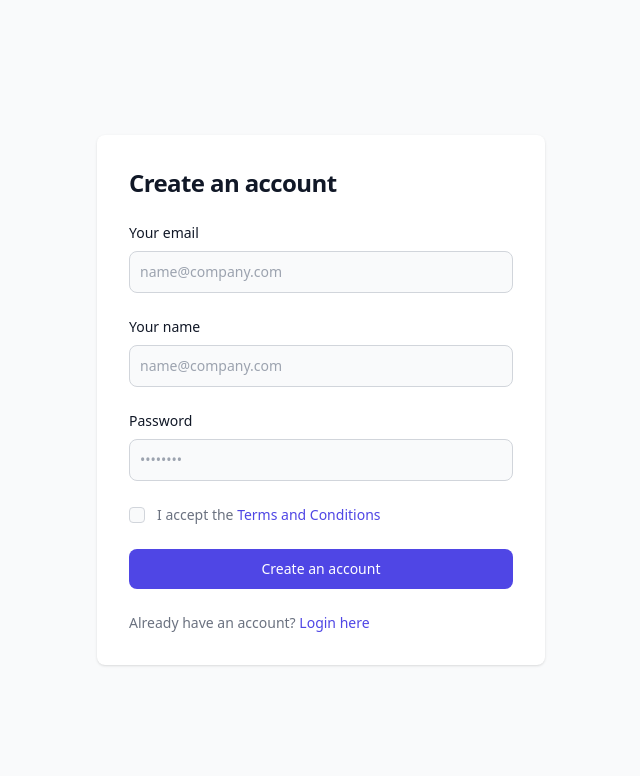
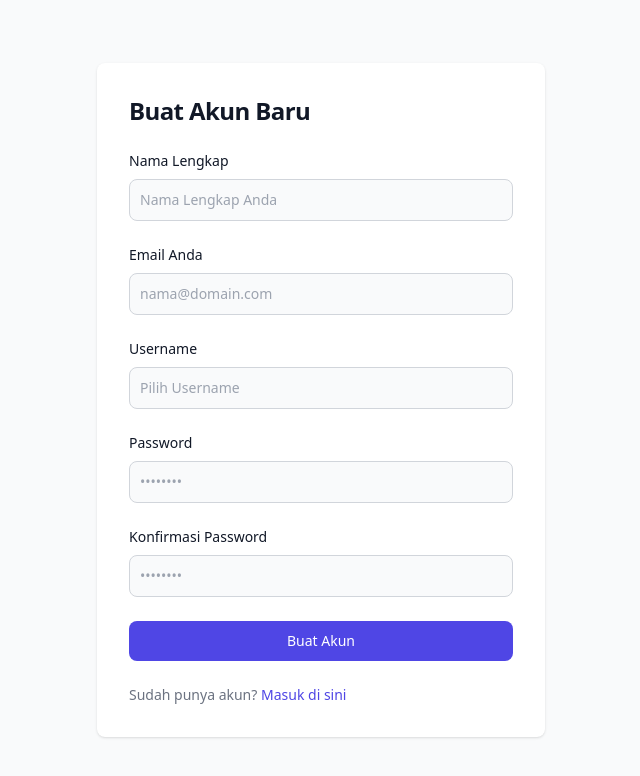
Before and after one commit to adtfbr/booksales-fe, a React (Vite) app: page /register in a window 1280 px wide. Shown: the top 776 px of the page, without its empty margins (319-959 px from the left). Built offline with nearby package versions, Linux system fonts and the light colour scheme.

Commit message:
tugas pertemuan 3

```diff
--- a/src/components/navbar.jsx
+++ b/src/components/navbar.jsx
@@ -3,30 +3,36 @@ import { Link } from "react-router-dom";
 export default function Navbar() {
   return (
     <>
-      <header>
       <nav className="bg-white border-gray-200 px-4 lg:px-6 py-2.5 dark:bg-gray-800">
         <div className="flex flex-wrap justify-between items-center mx-auto max-w-screen-xl">
-            <Link to={"/"} className="flex item-center">
+          <Link to="/" className="flex items-center">
             <img
               src="https://flowbite.com/docs/images/logo.svg"
               className="mr-3 h-6 sm:h-9"
-                alt="Flowbite Logo"
+              alt="BookSales Logo"
             />
             <span className="self-center text-xl font-semibold whitespace-nowrap dark:text-white">
-                Flowbite
+              BookSales
             </span>
           </Link>
           <div className="flex items-center lg:order-2">
-              <Link to={"login"}
-              className="text-gray-800 dark:text-white hover:bg-gray-50 focus:ring-4 focus:ring-gray-300 font-medium rounded-lg text-sm px-4 lg:px-5 py-2 lg:py-2.5 mr-2 dark:hover:bg-gray-700 focus:outline-none dark:focus:ring-gray-800">
+
+            {/* Tombol Masuk */}
+            <Link
+              to="/login"
+              className="text-gray-800 dark:text-white hover:bg-gray-50 focus:ring-4 focus:ring-gray-300 font-medium rounded-lg text-sm px-4 lg:px-5 py-2 lg:py-2.5 mr-2 dark:hover:bg-gray-700 focus:outline-none dark:focus:ring-gray-800"
+            >
               Masuk
             </Link>
+
+            {/* Tombol Bergabung */}
             <Link
-                to={"register"}
+              to="/register"
               className="text-white bg-indigo-700 hover:bg-indigo-800 focus:ring-4 focus:ring-indigo-300 font-medium rounded-lg text-sm px-4 lg:px-5 py-2 lg:py-2.5 mr-2 dark:bg-indigo-600 dark:hover:bg-indigo-700 focus:outline-none dark:focus:ring-indigo-800"
             >
               Bergabung
             </Link>
+
             <button
               data-collapse-toggle="mobile-menu-2"
               type="button"
@@ -45,7 +51,7 @@ export default function Navbar() {
                   fillRule="evenodd"
                   d="M3 5a1 1 0 011-1h12a1 1 0 110 2H4a1 1 0 01-1-1zM3 10a1 1 0 011-1h12a1 1 0 110 2H4a1 1 0 01-1-1zM3 15a1 1 0 011-1h12a1 1 0 110 2H4a1 1 0 01-1-1z"
                   clipRule="evenodd"
-                  ></path>
+                />
               </svg>
               <svg
                 className="hidden w-6 h-6"
@@ -57,7 +63,7 @@ export default function Navbar() {
                   fillRule="evenodd"
                   d="M4.293 4.293a1 1 0 011.414 0L10 8.586l4.293-4.293a1 1 0 111.414 1.414L11.414 10l4.293 4.293a1 1 0 01-1.414 1.414L10 11.414l-4.293 4.293a1 1 0 01-1.414-1.414L8.586 10 4.293 5.707a1 1 0 010-1.414z"
                   clipRule="evenodd"
-                  ></path>
+                />
               </svg>
             </button>
           </div>
@@ -99,7 +105,6 @@ export default function Navbar() {
             </div>
           </div>
         </nav>
-      </header>
     </>
   );
 }
--- a/src/layouts/admin.jsx
+++ b/src/layouts/admin.jsx
@@ -1,6 +1,21 @@
-import { Link, Outlet } from "react-router-dom";
+import { Link, Outlet, useNavigate } from "react-router-dom";
+import { useEffect } from "react";
+
 
 export default function AdminLayout() {
+  const navigate = useNavigate();
+
+  useEffect(() => {
+    // eslint-disable-next-line no-undef
+    initFlowbite();
+  }, []);
+
+  const handleLogout = (e) => {
+    e.preventDefault();
+    localStorage.removeItem("token");
+    localStorage.removeItem("user");
+    navigate("/");
+  };
   return (
     <>
       <div className="antialiased bg-gray-50 dark:bg-gray-900">
@@ -92,7 +107,7 @@ export default function AdminLayout() {
                   alt="user photo"
                 />
               </button>
-              {/* <!-- Dropdown menu --> */}
+
               <div
                 className="hidden z-50 my-4 w-56 text-base list-none bg-white rounded divide-y divide-gray-100 shadow dark:bg-gray-700 dark:divide-gray-600 rounded-xl"
                 id="dropdown"
@@ -110,20 +125,19 @@ export default function AdminLayout() {
                   aria-labelledby="dropdown"
                 >
                   <li>
-                    <Link
-                      to="#"
+                    <a
+                      href="#"
+                      onClick={handleLogout}
                       className="block py-2 px-4 text-sm hover:bg-gray-100 dark:hover:bg-gray-600 dark:hover:text-white"
                     >
                       Sign out
-                    </Link>
+                    </a>
                   </li>
                 </ul>
               </div>
             </div>
           </div>
         </nav>
-
-        {/* <!-- Sidebar --> */}
 
         <aside
           className="fixed top-0 left-0 z-40 w-64 h-screen pt-14 transition-transform -translate-x-full bg-white border-r border-gray-200 md:translate-x-0 dark:bg-gray-800 dark:border-gray-700"
@@ -218,7 +232,7 @@ export default function AdminLayout() {
               </li>
             </ul>
 
-            <ul className="pt-5 mt-5 space-y-2 borderT border-gray-200 dark:border-gray-700">
+            <ul className="pt-5 mt-5 space-y-2 border-t border-gray-200 dark:border-gray-700">
               <li>
                 <Link
                   to="/admin/books"
@@ -283,6 +297,30 @@ export default function AdminLayout() {
                   <span className="ml-3">Help</span>
                 </Link>
               </li>
+
+              <li>
+                <button
+                  onClick={handleLogout}
+                  className="flex items-center p-2 text-base font-medium text-gray-900 rounded-lg transition duration-75 hover:bg-gray-100 dark:hover:bg-gray-700 dark:text-white group w-full"
+                >
+                  <svg
+                    aria-hidden="true"
+                    className="flex-shrink-0 w-6 h-6 text-gray-500 transition duration-75 dark:text-gray-400 group-hover:text-gray-900 dark:group-hover:text-white"
+                    fill="none"
+                    stroke="currentColor"
+                    viewBox="0 0 24 24"
+                    xmlns="http://www.w3.org/2000/svg"
+                    strokeWidth="1.5"
+                  >
+                    <path
+                      strokeLinecap="round"
+                      strokeLinejoin="round"
+                      d="M15.75 9V5.25A2.25 2.25 0 0 0 13.5 3h-6a2.25 2.25 0 0 0-2.25 2.25v13.5A2.25 2.25 0 0 0 7.5 21h6a2.25 2.25 0 0 0 2.25-2.25V15m-3-6l-3 3m0 0 3 3m-3-3h12.75"
+                    />
+                  </svg>
+                  <span className="ml-3">Sign Out</span>
+                </button>
+              </li>
             </ul>
           </div>
         </aside>
--- a/src/pages/auth/login.jsx
+++ b/src/pages/auth/login.jsx
@@ -1,4 +1,49 @@
+import { useState } from "react";
+import { Link, useNavigate } from "react-router-dom";
+import API from "../../_api";
+
 export default function Login() {
+  const navigate = useNavigate();
+  const [formData, setFormData] = useState({
+    email: "",
+    password: "",
+  });
+  const [errors, setErrors] = useState(null);
+  const [loading, setLoading] = useState(false);
+
+  const handleChange = (e) => {
+    const { name, value } = e.target;
+    setFormData({
+      ...formData,
+      [name]: value,
+    });
+    setErrors(null);
+  };
+
+  const handleSubmit = async (e) => {
+    e.preventDefault();
+    setLoading(true);
+    setErrors(null);
+
+    try {
+      const response = await API.post("/login", formData);
+      const { token, user } = response.data;
+
+      localStorage.setItem("token", token);
+      localStorage.setItem("user", JSON.stringify(user));
+
+      console.log("Login berhasil:", response.data);
+
+      navigate("/admin");
+
+    } catch (error) {
+      console.error("Login gagal:", error.response?.data || error.message);
+      setErrors(error.response?.data?.message || "Email atau password salah.");
+    } finally {
+      setLoading(false);
+    }
+  };
+
   return (
     <>
       <section className="bg-gray-50 dark:bg-gray-900">
@@ -6,23 +51,30 @@ export default function Login() {
           <div className="w-full bg-white rounded-lg shadow dark:border md:mt-0 sm:max-w-md xl:p-0 dark:bg-gray-800 dark:border-gray-700">
             <div className="p-6 space-y-4 md:space-y-6 sm:p-8">
               <h1 className="text-xl font-bold leading-tight tracking-tight text-gray-900 md:text-2xl dark:text-white">
-                Sign in to your account
+                Masuk ke Akun Anda
               </h1>
-              <form className="space-y-4 md:space-y-6" action="#">
+              {errors && (
+                <div className="p-4 text-sm text-red-700 bg-red-100 rounded-lg dark:bg-red-200 dark:text-red-800" role="alert">
+                  {errors}
+                </div>
+              )}
+              <form className="space-y-4 md:space-y-6" onSubmit={handleSubmit} noValidate>
                 <div>
                   <label
                     htmlFor="email"
                     className="block mb-2 text-sm font-medium text-gray-900 dark:text-white"
                   >
-                    Your email
+                    Email Anda
                   </label>
                   <input
                     type="email"
                     name="email"
                     id="email"
                     className="bg-gray-50 border border-gray-300 text-gray-900 text-sm rounded-lg focus:ring-indigo-600 focus:border-indigo-600 block w-full p-2.5 dark:bg-gray-700 dark:border-gray-600 dark:placeholder-gray-400 dark:text-white dark:focus:ring-blue-500 dark:focus:border-blue-500"
-                    placeholder="name@company.com"
-                    required=""
+                    placeholder="nama@domain.com"
+                    required
+                    value={formData.email}
+                    onChange={handleChange}
                   />
                 </div>
                 <div>
@@ -38,48 +90,27 @@ export default function Login() {
                     id="password"
                     placeholder="••••••••"
                     className="bg-gray-50 border border-gray-300 text-gray-900 text-sm rounded-lg focus:ring-indigo-600 focus:border-indigo-600 block w-full p-2.5 dark:bg-gray-700 dark:border-gray-600 dark:placeholder-gray-400 dark:text-white dark:focus:ring-blue-500 dark:focus:border-blue-500"
-                    required=""
+                    required
+                    value={formData.password}
+                    onChange={handleChange}
                   />
                 </div>
-                <div className="flex items-start">
-                  <div className="flex items-center h-5">
-                    <input
-                      id="terms"
-                      aria-describedby="terms"
-                      type="checkbox"
-                      className="w-4 h-4 border border-gray-300 rounded bg-gray-50 focus:ring-3 focus:ring-indigo-300 dark:bg-gray-700 dark:border-gray-600 dark:focus:ring-indigo-600 dark:ring-offset-gray-800"
-                      required=""
-                    />
-                  </div>
-                  <div className="ml-3 text-sm">
-                    <label
-                      htmlFor="terms"
-                      className="font-light text-gray-500 dark:text-gray-300"
-                    >
-                      I accept the{" "}
-                      <a
-                        className="font-medium text-indigo-600 hover:underline dark:text-indigo-500"
-                        href="#"
-                      >
-                        Terms and Conditions
-                      </a>
-                    </label>
-                  </div>
-                </div>
+
                 <button
                   type="submit"
-                  className="w-full text-white bg-indigo-600 hover:bg-indigo-700 focus:ring-4 focus:outline-none focus:ring-indigo-300 font-medium rounded-lg text-sm px-5 py-2.5 text-center dark:bg-indigo-600 dark:hover:bg-indigo-700 dark:focus:ring-indigo-800"
+                  className="w-full text-white bg-indigo-600 hover:bg-indigo-700 focus:ring-4 focus:outline-none focus:ring-indigo-300 font-medium rounded-lg text-sm px-5 py-2.5 text-center dark:bg-indigo-600 dark:hover:bg-indigo-700 dark:focus:ring-indigo-800 disabled:opacity-50"
+                  disabled={loading}
                 >
-                  Create an account
+                  {loading ? 'Memproses...' : 'Masuk'}
                 </button>
                 <p className="text-sm font-light text-gray-500 dark:text-gray-400">
-                  Don’t have an account yet?{" "}
-                  <a
-                    href="register"
+                  Belum punya akun?{" "}
+                  <Link
+                    to="/register"
                     className="font-medium text-indigo-600 hover:underline dark:text-indigo-500"
                   >
-                    Sign up
-                  </a>
+                    Daftar di sini
+                  </Link>
                 </p>
               </form>
             </div>
--- a/src/pages/auth/register.jsx
+++ b/src/pages/auth/register.jsx
@@ -1,4 +1,86 @@
+import { useState } from "react";
+import { Link, useNavigate } from "react-router-dom";
+import API from "../../_api";
+
 export default function Register() {
+  const navigate = useNavigate();
+  const [formData, setFormData] = useState({
+    name: "",
+    email: "",
+    username: "",
+    password: "",
+    confirmPassword: "",
+  });
+  const [errors, setErrors] = useState({});
+  const [loading, setLoading] = useState(false);
+
+  const validateForm = () => {
+    let formErrors = {};
+    if (!formData.name) formErrors.name = "Nama lengkap tidak boleh kosong";
+    if (!formData.email) {
+      formErrors.email = "Email tidak boleh kosong";
+    } else if (!/\S+@\S+\.\S+/.test(formData.email)) {
+      formErrors.email = "Format email tidak valid";
+    }
+    if (!formData.username) formErrors.username = "Username tidak boleh kosong";
+    if (!formData.password) {
+      formErrors.password = "Password tidak boleh kosong";
+    } else if (formData.password.length < 8) {
+      formErrors.password = "Password minimal 8 karakter";
+    }
+    if (formData.password !== formData.confirmPassword) {
+      formErrors.confirmPassword = "Konfirmasi password tidak cocok";
+    }
+    setErrors(formErrors);
+
+    return Object.keys(formErrors).length === 0;
+  };
+
+  const handleChange = (e) => {
+    const { name, value } = e.target;
+    setFormData({
+      ...formData,
+      [name]: value,
+    });
+
+    if (errors[name]) {
+      setErrors({
+        ...errors,
+        [name]: null,
+      });
+    }
+    if (name === "password" && errors.confirmPassword) {
+       setErrors({
+        ...errors,
+        confirmPassword: null,
+      });
+    }
+  };
+
+  const handleSubmit = async (e) => {
+        e.preventDefault();
+        if (validateForm()) {
+          setLoading(true);
+          try {
+            const response = await API.post("/register", {
+              name: formData.name,
+              email: formData.email,
+              password: formData.password,
+            });
+            console.log("Registrasi berhasil:", response.data);
+            alert("Registrasi berhasil! Silakan login.");
+        navigate("/login");
+      } catch (error) {
+        console.error("Registrasi gagal:", error.response?.data || error.message);
+
+        setErrors({ api: error.response?.data?.message || "Terjadi kesalahan saat registrasi." });
+        alert("Registrasi gagal: " + (error.response?.data?.message || "Silakan coba lagi."));
+      } finally {
+        setLoading(false);
+      }
+    }
+  };
+
   return (
     <>
       <section className="bg-gray-50 dark:bg-gray-900">
@@ -6,41 +88,73 @@ export default function Register() {
           <div className="w-full bg-white rounded-lg shadow dark:border md:mt-0 sm:max-w-md xl:p-0 dark:bg-gray-800 dark:border-gray-700">
             <div className="p-6 space-y-4 md:space-y-6 sm:p-8">
               <h1 className="text-xl font-bold leading-tight tracking-tight text-gray-900 md:text-2xl dark:text-white">
-                Create an account
+                Buat Akun Baru
               </h1>
-              <form className="space-y-4 md:space-y-6" action="#">
+              <form className="space-y-4 md:space-y-6" onSubmit={handleSubmit} noValidate>
+                 {/* Nama Lengkap */}
+                <div>
+                  <label
+                    htmlFor="name"
+                    className="block mb-2 text-sm font-medium text-gray-900 dark:text-white"
+                  >
+                    Nama Lengkap
+                  </label>
+                  <input
+                    type="text"
+                    name="name"
+                    id="name"
+                    className={`bg-gray-50 border ${errors.name ? 'border-red-500' : 'border-gray-300'} text-gray-900 text-sm rounded-lg focus:ring-indigo-600 focus:border-indigo-600 block w-full p-2.5 dark:bg-gray-700 dark:border-gray-600 dark:placeholder-gray-400 dark:text-white dark:focus:ring-blue-500 dark:focus:border-blue-500`}
+                    placeholder="Nama Lengkap Anda"
+                    required
+                    value={formData.name}
+                    onChange={handleChange}
+                  />
+                  {errors.name && <p className="mt-1 text-xs text-red-500">{errors.name}</p>}
+                </div>
+
+                {/* Email */}
                 <div>
                   <label
                     htmlFor="email"
                     className="block mb-2 text-sm font-medium text-gray-900 dark:text-white"
                   >
-                    Your email
+                    Email Anda
                   </label>
                   <input
                     type="email"
                     name="email"
                     id="email"
-                    className="bg-gray-50 border border-gray-300 text-gray-900 text-sm rounded-lg focus:ring-indigo-600 focus:border-indigo-600 block w-full p-2.5 dark:bg-gray-700 dark:border-gray-600 dark:placeholder-gray-400 dark:text-white dark:focus:ring-blue-500 dark:focus:border-blue-500"
-                    placeholder="name@company.com"
-                    required=""
+                    className={`bg-gray-50 border ${errors.email ? 'border-red-500' : 'border-gray-300'} text-gray-900 text-sm rounded-lg focus:ring-indigo-600 focus:border-indigo-600 block w-full p-2.5 dark:bg-gray-700 dark:border-gray-600 dark:placeholder-gray-400 dark:text-white dark:focus:ring-blue-500 dark:focus:border-blue-500`}
+                    placeholder="nama@domain.com"
+                    required
+                    value={formData.email}
+                    onChange={handleChange}
                   />
+                   {errors.email && <p className="mt-1 text-xs text-red-500">{errors.email}</p>}
                 </div>
+
+                 {/* Username */}
                 <div>
                   <label
-                    htmlFor="name"
+                    htmlFor="username"
                     className="block mb-2 text-sm font-medium text-gray-900 dark:text-white"
                   >
-                    Your name
+                    Username
                   </label>
                   <input
                     type="text"
-                    name="name"
-                    id="name"
-                    className="bg-gray-50 border border-gray-300 text-gray-900 text-sm rounded-lg focus:ring-indigo-600 focus:border-indigo-600 block w-full p-2.5 dark:bg-gray-700 dark:border-gray-600 dark:placeholder-gray-400 dark:text-white dark:focus:ring-blue-500 dark:focus:border-blue-500"
-                    placeholder="name@company.com"
-                    required=""
+                    name="username"
+                    id="username"
+                     className={`bg-gray-50 border ${errors.username ? 'border-red-500' : 'border-gray-300'} text-gray-900 text-sm rounded-lg focus:ring-indigo-600 focus:border-indigo-600 block w-full p-2.5 dark:bg-gray-700 dark:border-gray-600 dark:placeholder-gray-400 dark:text-white dark:focus:ring-blue-500 dark:focus:border-blue-500`}
+                    placeholder="Pilih Username"
+                    required
+                    value={formData.username}
+                    onChange={handleChange}
                   />
+                   {errors.username && <p className="mt-1 text-xs text-red-500">{errors.username}</p>}
                 </div>
+
+                {/* Password */}
                 <div>
                   <label
                     htmlFor="password"
@@ -53,49 +167,54 @@ export default function Register() {
                     name="password"
                     id="password"
                     placeholder="••••••••"
-                    className="bg-gray-50 border border-gray-300 text-gray-900 text-sm rounded-lg focus:ring-indigo-600 focus:border-indigo-600 block w-full p-2.5 dark:bg-gray-700 dark:border-gray-600 dark:placeholder-gray-400 dark:text-white dark:focus:ring-blue-500 dark:focus:border-blue-500"
-                    required=""
+                    className={`bg-gray-50 border ${errors.password ? 'border-red-500' : 'border-gray-300'} text-gray-900 text-sm rounded-lg focus:ring-indigo-600 focus:border-indigo-600 block w-full p-2.5 dark:bg-gray-700 dark:border-gray-600 dark:placeholder-gray-400 dark:text-white dark:focus:ring-blue-500 dark:focus:border-blue-500`}
+                    required
+                    value={formData.password}
+                    onChange={handleChange}
                   />
+                  {errors.password && <p className="mt-1 text-xs text-red-500">{errors.password}</p>}
                 </div>
-                <div className="flex items-start">
-                  <div className="flex items-center h-5">
-                    <input
-                      id="terms"
-                      aria-describedby="terms"
-                      type="checkbox"
-                      className="w-4 h-4 border border-gray-300 rounded bg-gray-50 focus:ring-3 focus:ring-indigo-300 dark:bg-gray-700 dark:border-gray-600 dark:focus:ring-indigo-600 dark:ring-offset-gray-800"
-                      required=""
-                    />
-                  </div>
-                  <div className="ml-3 text-sm">
-                    <label
-                      htmlFor="terms"
-                      className="font-light text-gray-500 dark:text-gray-300"
-                    >
-                      I accept the{" "}
-                      <a
-                        className="font-medium text-indigo-600 hover:underline dark:text-indigo-500"
-                        href="#"
-                      >
-                        Terms and Conditions
-                      </a>
-                    </label>
-                  </div>
+
+                {/* Konfirmasi Password */}
+                 <div>
+                  <label
+                    htmlFor="confirmPassword"
+                    className="block mb-2 text-sm font-medium text-gray-900 dark:text-white"
+                  >
+                    Konfirmasi Password
+                  </label>
+                  <input
+                    type="password"
+                    name="confirmPassword"
+                    id="confirmPassword"
+                    placeholder="••••••••"
+                    className={`bg-gray-50 border ${errors.confirmPassword ? 'border-red-500' : 'border-gray-300'} text-gray-900 text-sm rounded-lg focus:ring-indigo-600 focus:border-indigo-600 block w-full p-2.5 dark:bg-gray-700 dark:border-gray-600 dark:placeholder-gray-400 dark:text-white dark:focus:ring-blue-500 dark:focus:border-blue-500`}
+                    required
+                    value={formData.confirmPassword}
+                    onChange={handleChange}
+                  />
+                   {errors.confirmPassword && <p className="mt-1 text-xs text-red-500">{errors.confirmPassword}</p>}
                 </div>
+
+                {/* API Error */}
+                {errors.api && <p className="text-sm text-red-500">{errors.api}</p>}
+
+
                 <button
                   type="submit"
-                  className="w-full text-white bg-indigo-600 hover:bg-indigo-700 focus:ring-4 focus:outline-none focus:ring-indigo-300 font-medium rounded-lg text-sm px-5 py-2.5 text-center dark:bg-indigo-600 dark:hover:bg-indigo-700 dark:focus:ring-indigo-800"
+                  className="w-full text-white bg-indigo-600 hover:bg-indigo-700 focus:ring-4 focus:outline-none focus:ring-indigo-300 font-medium rounded-lg text-sm px-5 py-2.5 text-center dark:bg-indigo-600 dark:hover:bg-indigo-700 dark:focus:ring-indigo-800 disabled:opacity-50"
+                  disabled={loading}
                 >
-                  Create an account
+                  {loading ? 'Mendaftar...' : 'Buat Akun'}
                 </button>
                 <p className="text-sm font-light text-gray-500 dark:text-gray-400">
-                  Already have an account?{" "}
-                  <a
-                    href="login"
+                  Sudah punya akun?{" "}
+                  <Link
+                    to="/login"
                     className="font-medium text-indigo-600 hover:underline dark:text-indigo-500"
                   >
-                    Login here
-                  </a>
+                    Masuk di sini
+                  </Link>
                 </p>
               </form>
             </div>
```
Lines whose indentation alone changed are shown as unchanged.
